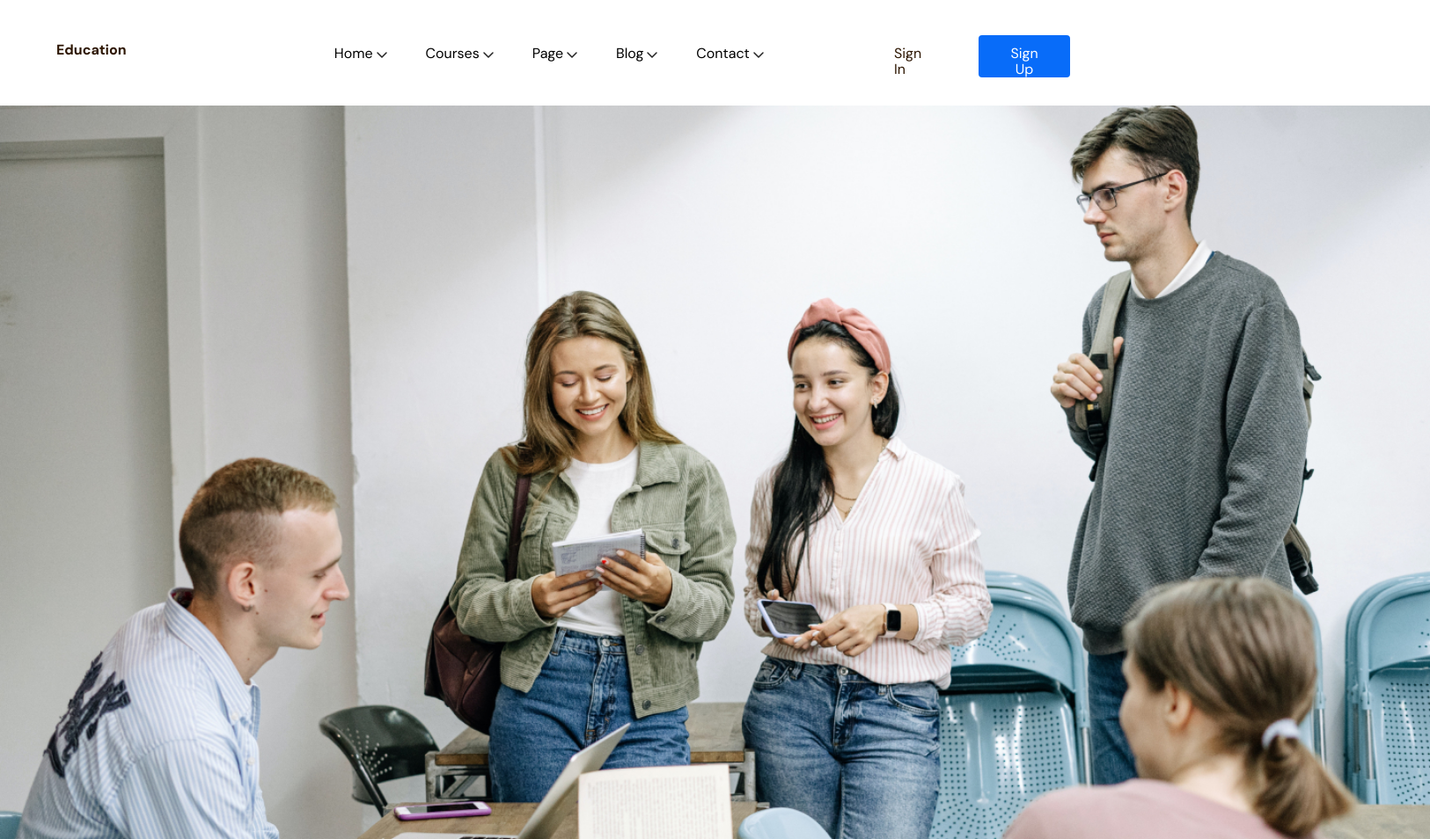
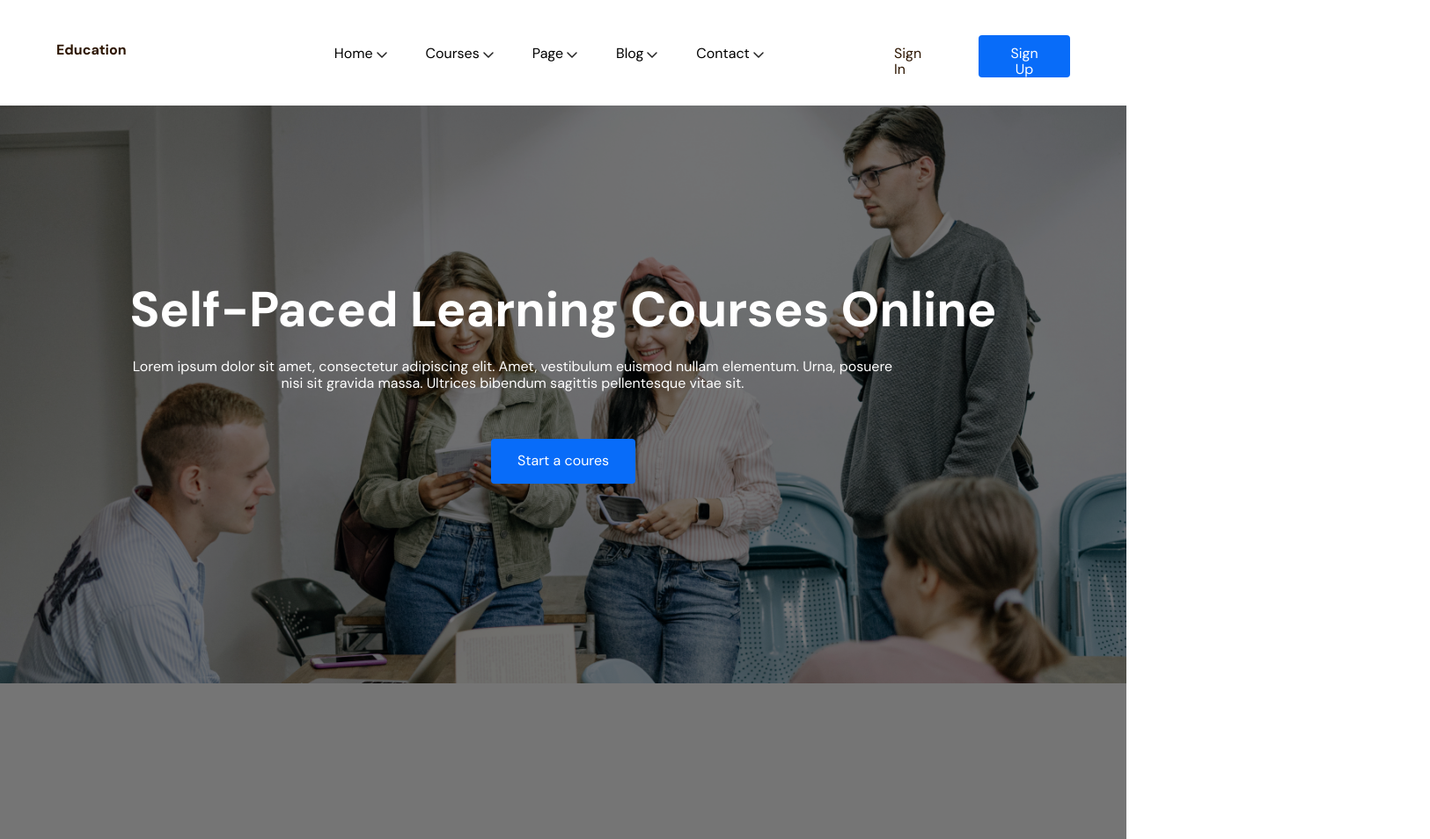
Before and after one commit to 4uJustDev/EXAM_SITE, a plain HTML site: page index.html in a window 1280 px wide. Shown: the top 954 px of the page at 88% size, 1625 px wide, since content can reach past the window. Drawn offline with Linux system fonts and the light colour scheme.

Commit message:
Without Adaptive

```diff
--- a/css/style.css
+++ b/css/style.css
@@ -4,7 +4,6 @@
 :root {
   --Color_Blue: #086cf9;
 }
-/*FONTS*/
 a {
   color: #2c1500;
   text-decoration: none;
@@ -25,6 +24,7 @@ h5,
 h6 {
   margin: 0;
 }
+
 .container {
   max-width: 100%;
   margin: 0 auto;
@@ -32,6 +32,9 @@ h6 {
 }
 .Padding_Value_1 {
   padding: 12px 24px;
+}
+.Padding_Value_2 {
+  padding: 16px 30px;
 }
 .Blue_Button {
   background-color: var(--Color_Blue);
@@ -74,17 +77,44 @@ body {
   box-sizing: border-box;
 }
 .Body_Inner {
-  background: url(img/Main.jpg);
-
-  height: 834px;
+  background-image: url(/img/Main.jpg);
+  background-repeat: no-repeat;
+  background-size: 100%;
+  margin-top: 32px;
+  height: 100%;
+  height: 900px;
+}
+.Start_Button {
+  color: white;
+  font-size: 16px;
+  margin-top: 54px;
 }
 /*Text*/
 .Text_Bold {
   font-weight: bold;
 }
-/*Img*/
-img.background {
-  margin-top: 32px;
-  min-height: 100%;
-  height: auto;
+.Body_Text {
+  height: 100%;
+  padding: 200px 0px 0px 0px;
 }
+.Body_Text_1 {
+  font-size: 28px;
+  color: white;
+  text-align: center;
+  max-width: 1000px;
+}
+.Body_Text_2 {
+  font-size: 16px;
+  margin-top: 24px;
+  margin-right: 104px;
+  color: white;
+  text-align: center;
+  max-width: 870px;
+}
+.darkness {
+  background-color: rgba(0, 0, 0, 0.54);
+  display: flex;
+  flex-direction: column;
+  align-items: center;
+  padding-bottom: 460px;
+}
--- a/index.html
+++ b/index.html
@@ -9,6 +9,7 @@
     <link rel="preconnect" href="https://fonts.gstatic.com" crossorigin>
     <link href="https://fonts.googleapis.com/css2?family=DM+Sans:wght@400;700&display=swap" rel="stylesheet">
     <link rel="stylesheet" href="css/style.css">
+    <meta name="viewport" content="width=device-width, initial-scale=1.0">
     <title>Document</title>
 </head>
 <body>
@@ -55,8 +56,20 @@
     </header>
     <div class="container">
         <div class="Body_Inner">
-            <img src="img/Main.jpg" alt="Backgroud_Image" class="background">
-            <div class="Body_Text">
+            <div class="darkness">
+                <div class="Body_Text">
+                    <div class="Body_Text_1">
+                        <h1>
+                            Self-Paced Learning Courses Online
+                        </h1>
+                    </div>
+                    <div class="Body_Text_2">
+                        <p>Lorem ipsum dolor sit amet, consectetur adipiscing elit. Amet, vestibulum euismod nullam elementum. Urna, posuere nisi sit gravida massa. Ultrices bibendum sagittis pellentesque vitae sit.</p>
+                    </div>
+                </div>
+                <button class="Start_Button Blue_Button Padding_Value_2">
+                    <p>Start a coures</p>
+                </button>
             </div>
         </div>
     </div>
```
